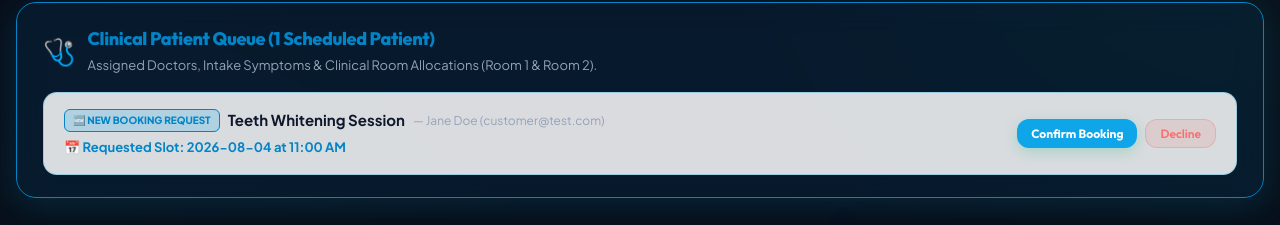
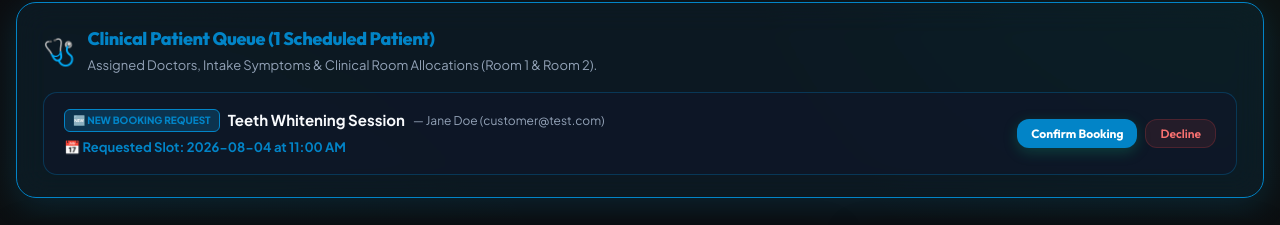
Before and after one commit to RadoMatas/NativeBooking, a React (Vite) app: page /admin in a window 1280 px wide. Shown: the part 219-444 px from the top of the page. Built offline with nearby package versions, Linux system fonts and the light colour scheme; no server answers; the database is empty; sample sign-in values are in the browser's storage.

Commit message:
Fix visual contrast, dark canvas, and text readability on dental branch

```diff
--- a/src/businessConfig.ts
+++ b/src/businessConfig.ts
@@ -79,10 +79,10 @@ export const BUSINESS_CONFIG: BusinessConfig = {
     "Arrive 5 minutes early for Room 1 or Room 2 check-in."
   ],
   theme: {
-    primaryColor: "#080e1a", // Deep medical navy background
-    cardBg: "rgba(14, 165, 233, 0.08)", // Translucent clinical panel
-    accentColor: "#0ea5e9", // Clinical Sky Blue accent
-    accentHover: "#38bdf8",
+    primaryColor: "#0c0d10", // Clean deep slate background
+    cardBg: "rgba(20, 20, 23, 0.85)", // High contrast dark card surface
+    accentColor: "#0284c7", // Clinical Sky Blue accent
+    accentHover: "#0369a1",
     borderRadius: "12px",
     fontFamily: "'Plus Jakarta Sans', system-ui, sans-serif"
   }
--- a/src/pages/AdminDB.tsx
+++ b/src/pages/AdminDB.tsx
@@ -266,8 +266,8 @@ export default function AdminDB() {
                 <div
                   key={req.id}
                   style={{
-                    background: 'rgba(255, 255, 255, 0.85)',
-                    border: '1px solid rgba(14, 165, 233, 0.3)',
+                    background: 'rgba(15, 23, 42, 0.6)',
+                    border: '1px solid rgba(2, 132, 199, 0.3)',
                     borderRadius: '14px',
                     padding: '16px 20px',
                     display: 'flex',
@@ -288,7 +288,7 @@ export default function AdminDB() {
                           🆕 NEW BOOKING REQUEST
                         </span>
                       )}
-                      <strong style={{ color: '#0f172a', fontSize: '15px' }}>{req.service}</strong>
+                      <strong style={{ color: '#f8fafc', fontSize: '15px' }}>{req.service}</strong>
                       <span style={{ fontSize: '12px', color: 'var(--text-secondary)' }}>
                         — {req.customerName || 'Patient'} ({req.customerEmail})
                       </span>
```
